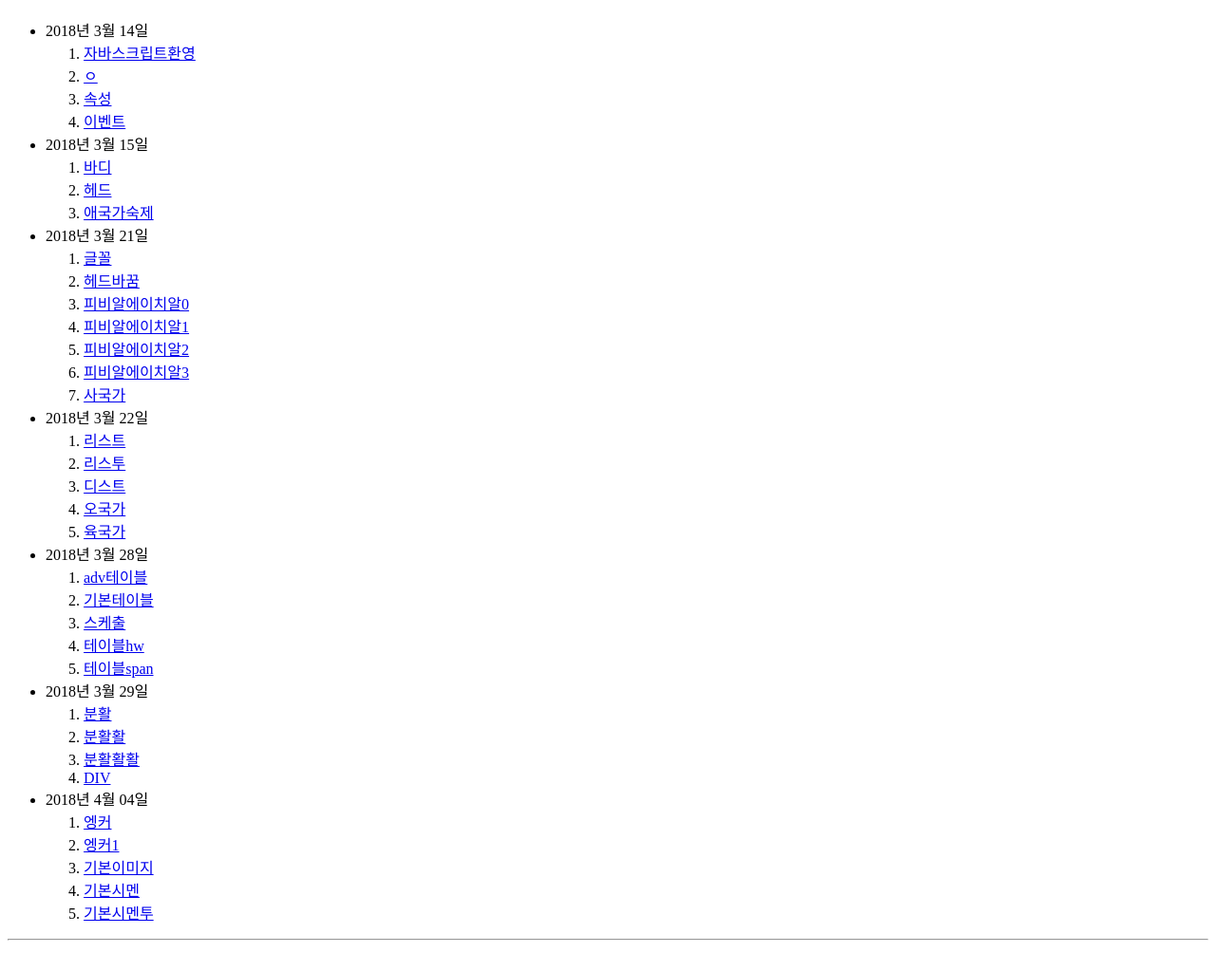
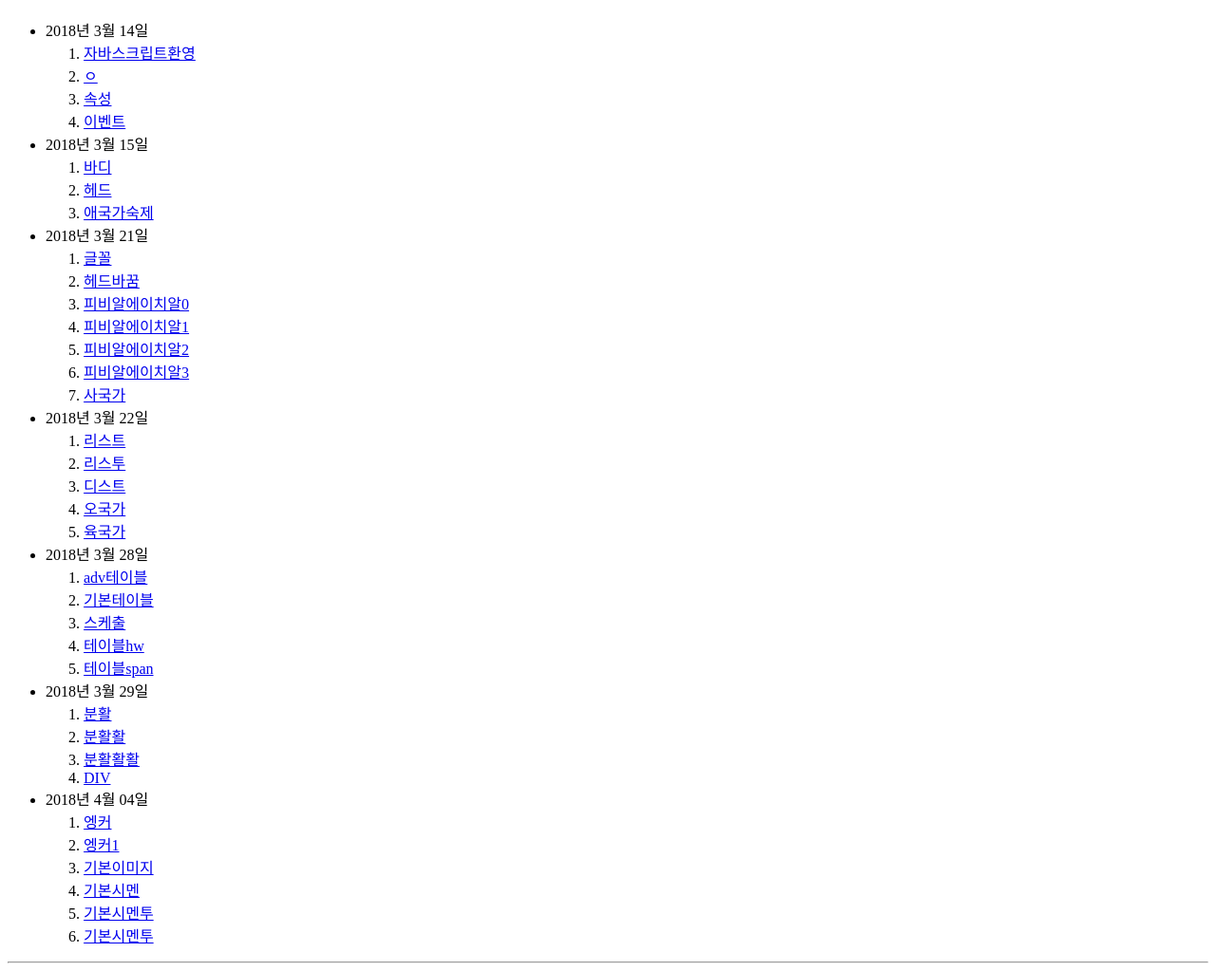
Before and after one commit to happyjk114/happyjk114.github.io, a plain HTML site: page index.html in a window 1280 px wide. Shown: the part 70-1093 px from the top of the page at 95% size. Before the commit the page ends 1069 px from the top, so only its background shows below. Drawn offline with Linux system fonts and the light colour scheme.

Commit message:
Update index.html

```diff
--- a/index.html
+++ b/index.html
@@ -68,6 +68,7 @@
      <li> <a href="happyjk114.github.io/20180404/basicImage.html" target="_blank"> 기본이미지</a></li>
      <li> <a href="happyjk114.github.io/20180404/basicSemantic1.html" target="_blank"> 기본시멘</a></li>
      <li> <a href="happyjk114.github.io/20180404/basicSemantic2.html" target="_blank"> 기본시멘투</a></li>
+    <li> <a href="happyjk114.github.io/20180404/tourmap.html" target="_blank"> 기본시멘투</a></li>
     </ol>
   </li>
  </ul><hr/>
```
